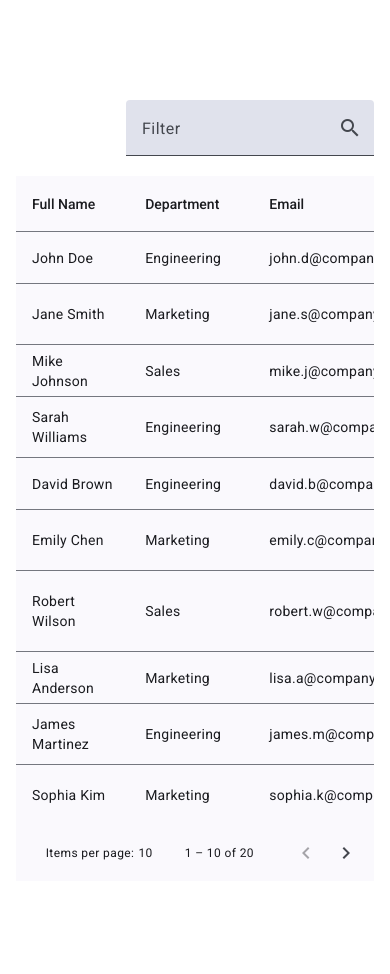
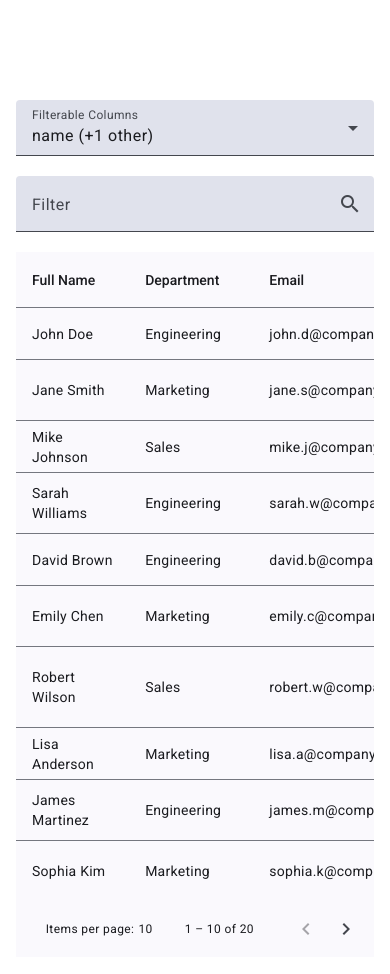
Before and after one commit to tortuc/employee-offboarding-system, an Angular app: page /employees in a window 390 px wide. Shown: the top 974 px of the page. Built offline with nearby package versions, Linux system fonts and the light colour scheme.

Commit message:
add filterable columns in employees

```diff
--- a/src/app/employees/employee/employee.component.html
+++ b/src/app/employees/employee/employee.component.html
@@ -11,7 +11,7 @@
         class="offboard-button"
         [disabled]="isLoading() || employee()?.status !== Status.ACTIVE"
         (click)="openOffboardDialog()">
-        @if(isLoading()) { <mat-spinner strokeWidth="1" diameter="25" /> }
+        @if(isLoading()) { <mat-spinner strokeWidth="1" diameter="20" /> }
         @else { Offboard }
     </button>
 </div>
@@ -61,7 +61,7 @@
                     </table>
                 </div>
                 <mat-paginator
-                    [class.d-none]="isLoading() || dataSource.filteredData.length <= 10"
+                    [class.d-none]="dataSource.filteredData.length <= 10"
                     [pageSizeOptions]="[10]"
                 />
             </div>
--- a/src/app/employees/employees.component.html
+++ b/src/app/employees/employees.component.html
@@ -1,4 +1,21 @@
-<div class="d-flex justify-content-end">
+<div class="d-flex flex-wrap justify-content-between toolbar-container">
+    <mat-form-field>
+        <mat-label>Filterable Columns</mat-label>
+        <mat-select [(ngModel)]="filterableColumns" multiple>
+            <mat-select-trigger>
+                {{filterableColumns[0] || ''}}
+                @if ((filterableColumns.length || 0) > 1) {
+                    <span class="example-additional-selection">
+                        (+{{(filterableColumns.length || 0) - 1}} {{filterableColumns.length === 2 ? 'other' : 'others'}})
+                    </span>
+                }
+            </mat-select-trigger>
+            @for (topping of displayedColumns; track topping) {
+                <mat-option [value]="topping">{{topping}}</mat-option>
+            }
+        </mat-select>
+    </mat-form-field>
+
     <mat-form-field>
         <mat-label>Filter</mat-label>
         <input matInput (keyup)="applyFilter()" placeholder="Ex. Mia" #input />
@@ -59,7 +76,7 @@
         </table>
     </div>
     <mat-paginator
-        [class.d-none]="isLoading() || dataSource.filteredData.length <= 10"
+        [class.d-none]="dataSource.filteredData.length <= 10"
         [pageSizeOptions]="[10]"
     />
 </div>
--- a/src/app/employees/employees.component.scss
+++ b/src/app/employees/employees.component.scss
@@ -1,3 +1,9 @@
 .no-data-row {
     height: 574px;
 }
+
+@media screen and (max-width: 650px) {
+    .toolbar-container {
+        flex-direction: column;
+    }
+}
--- a/src/app/employees/employees.component.ts
+++ b/src/app/employees/employees.component.ts
@@ -11,10 +11,12 @@ import { MatIconModule } from '@angular/material/icon';
 import { Router, RouterLink } from '@angular/router';
 import { takeUntilDestroyed } from '@angular/core/rxjs-interop';
 import { finalize } from 'rxjs';
+import { FormsModule } from '@angular/forms';
+import { MatSelectModule } from '@angular/material/select';
 
 @Component({
   selector: 'app-employees',
-  imports: [MatTableModule, MatSortModule, MatFormFieldModule, MatInputModule, MatPaginatorModule, MatProgressSpinnerModule, MatIconModule, RouterLink],
+  imports: [MatTableModule, MatSortModule, MatFormFieldModule, MatInputModule, MatPaginatorModule, MatProgressSpinnerModule, MatIconModule, RouterLink, MatSelectModule, FormsModule],
   templateUrl: './employees.component.html',
   styleUrl: './employees.component.scss'
 })
@@ -25,6 +27,7 @@ export class EmployeesComponent implements AfterViewInit {
   public readonly displayedColumns: string[] = ['name', 'department', 'email', 'equipments', 'status'];
   public readonly isLoading: WritableSignal<boolean> = signal(true);
   public readonly dataSource: MatTableDataSource<IEmployee & { equipments: string[] }> = new MatTableDataSource<IEmployee & { equipments: string[] }>([]);
+  public readonly filterableColumns: Array<keyof IEmployee> = ['name', 'department'];
 
   @ViewChild(MatPaginator) private readonly paginator!: MatPaginator;
   @ViewChild(MatSort) private readonly sort!: MatSort;
@@ -49,6 +52,11 @@ export class EmployeesComponent implements AfterViewInit {
   public ngAfterViewInit(): void {
     this.dataSource.paginator = this.paginator;
     this.dataSource.sort = this.sort;
+    this.dataSource.filterPredicate = (row: IEmployee & { equipments: string[]}, filter: string) => {
+      return this.filterableColumns.length
+        ? this.filterableColumns.some(e => `${row[e]}`?.toLowerCase()?.includes(filter) ?? false)
+        : true;
+    }
   }
 
   public clearFilter(): void {
```
